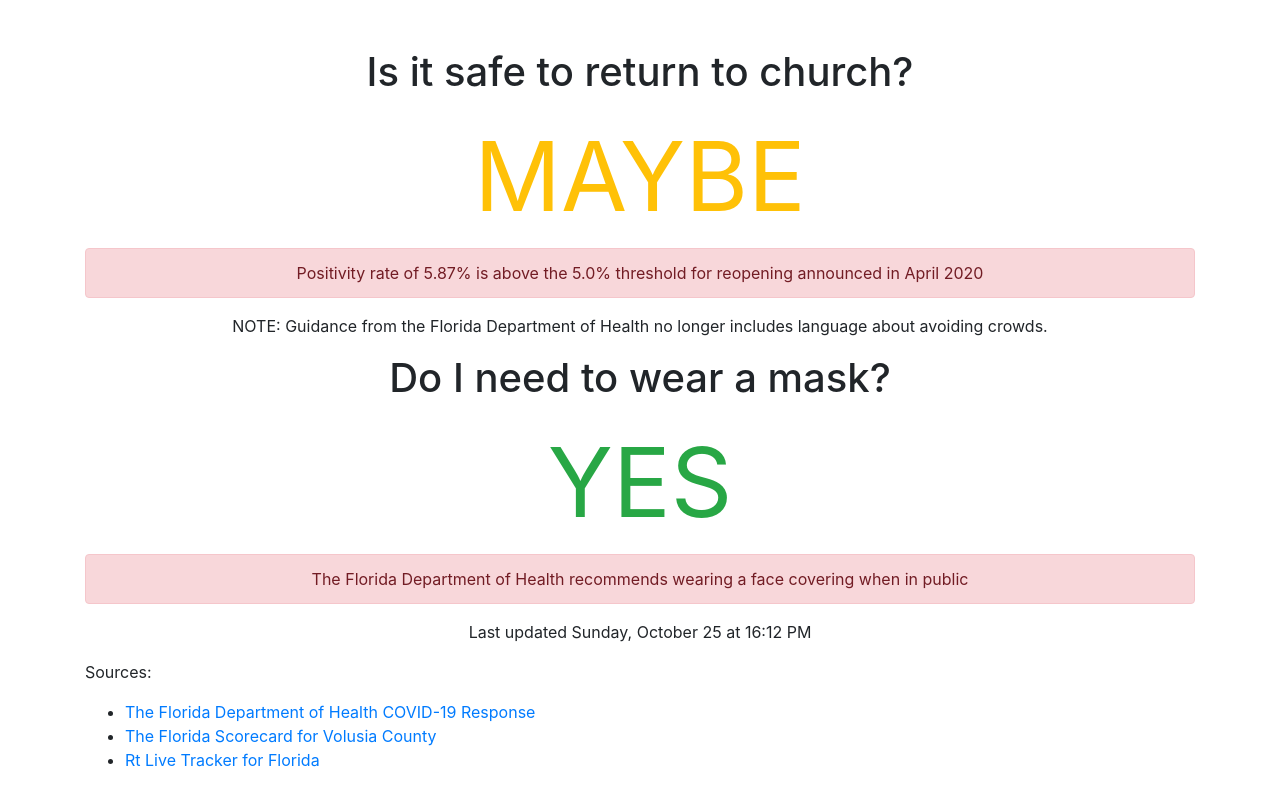
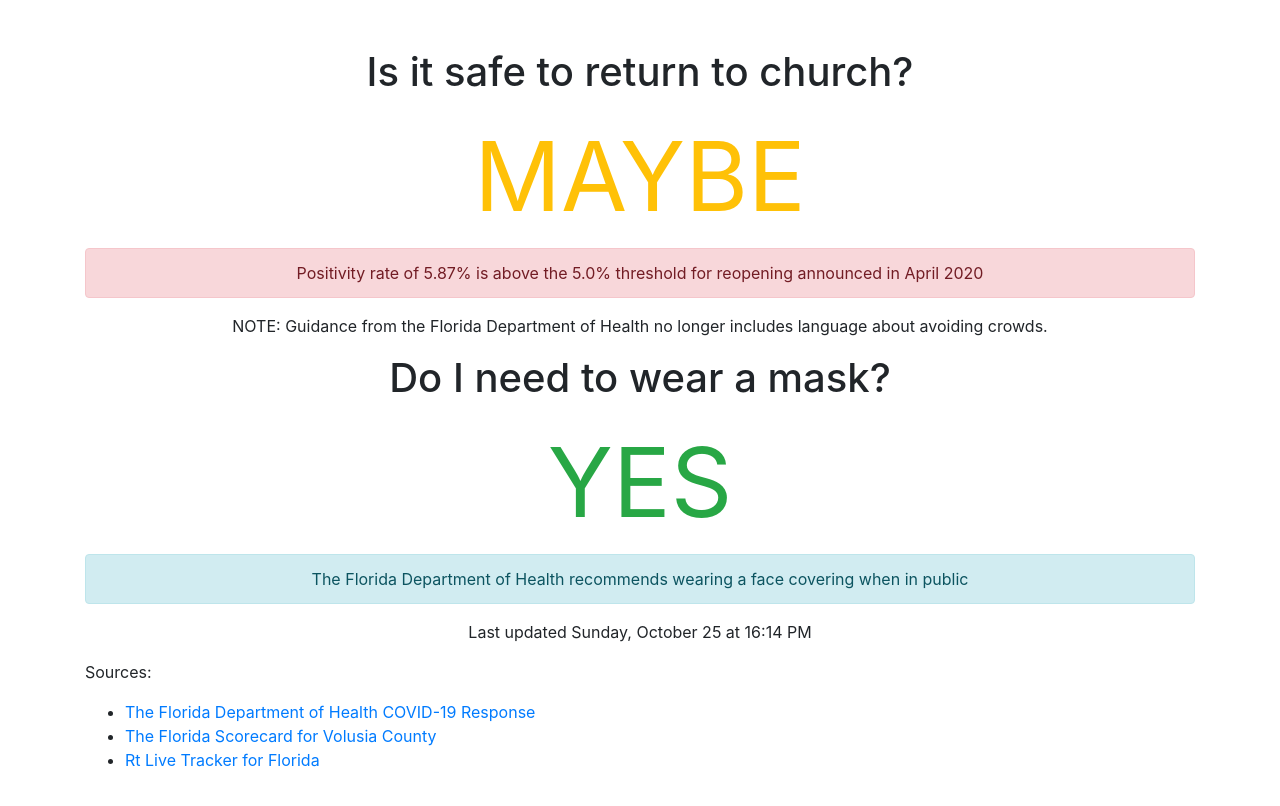
Before and after one commit to thinkjson/timeforchurch, a Jekyll site: the page built from index.md, in a window 1280 px wide. Shown: the top 806 px of the page. Built offline with Jekyll 4.4.1, drawn with Linux system fonts in a browser that asks for light colours; our own code applies the rules of GitHub Pages for plain Markdown files.

Commit message:
More confusing color coding

```diff
--- a/_includes/data.html
+++ b/_includes/data.html
@@ -8,6 +8,6 @@
 
     <h1>Do I need to wear a mask?</h1>
     <div class="outcome text-success">YES</div>
-    <div class="alert alert-danger" role="alert">The Florida Department of Health recommends wearing a face covering when in public</div>
+    <div class="alert alert-info" role="alert">The Florida Department of Health recommends wearing a face covering when in public</div>
 
-    <p>Last updated Sunday, October 25 at 16:12 PM</p>
+    <p>Last updated Sunday, October 25 at 16:14 PM</p>
--- a/cron.py
+++ b/cron.py
@@ -59,7 +59,7 @@
     mask="YES" if masks else "UNKNOWN",
     mask_class="text-success" if masks else "text-warning",
     r0="""<div class="alert alert-danger" role="alert">R0 is greater than 1.0 in the state of Florida</div>""" if masks_r0 > 1.0 else "",
-    mask_info="<p>Check the <a href='https://floridahealthcovid19.gov/prevention/'>Florida Department of Health's COVID-19 response</a> for more information" if not masks_doh else """<div class="alert alert-danger" role="alert">The Florida Department of Health recommends wearing a face covering when in public</div>""",
+    mask_info="<p>Check the <a href='https://floridahealthcovid19.gov/prevention/'>Florida Department of Health's COVID-19 response</a> for more information" if not masks_doh else """<div class="alert alert-info" role="alert">The Florida Department of Health recommends wearing a face covering when in public</div>""",
     updated=datetime.now().strftime("%A, %B %d at %H:%M %p"),
 )
 
```
